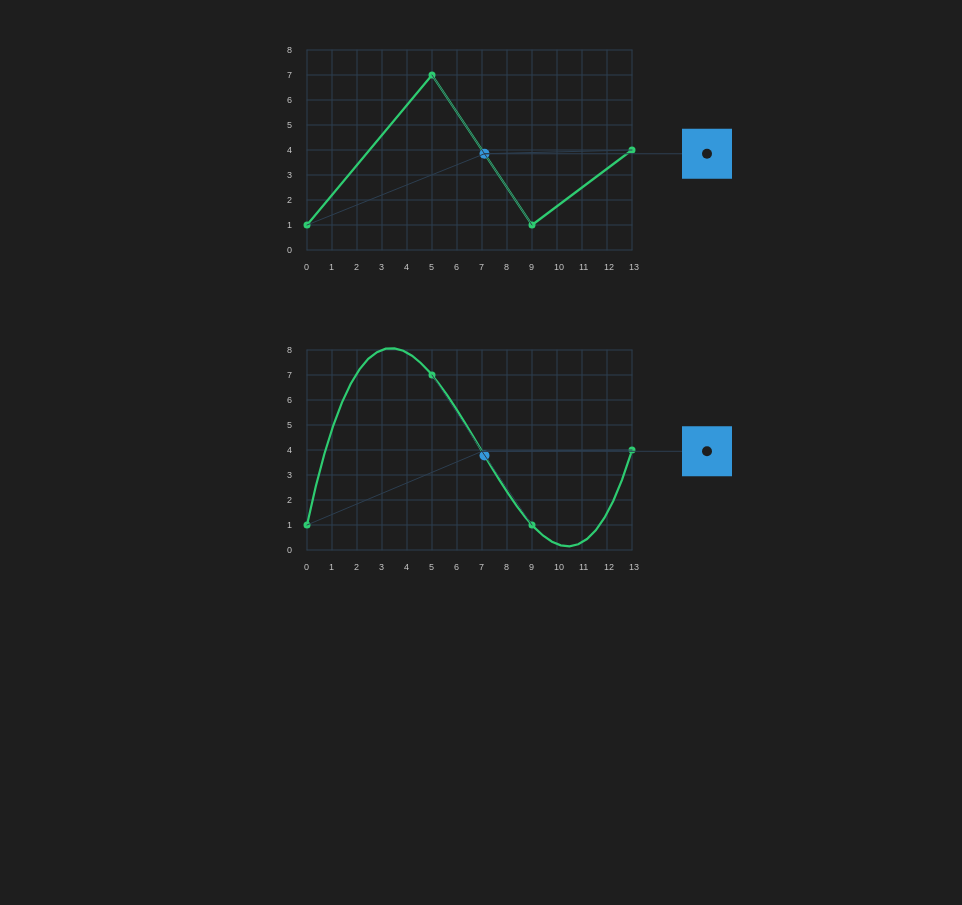
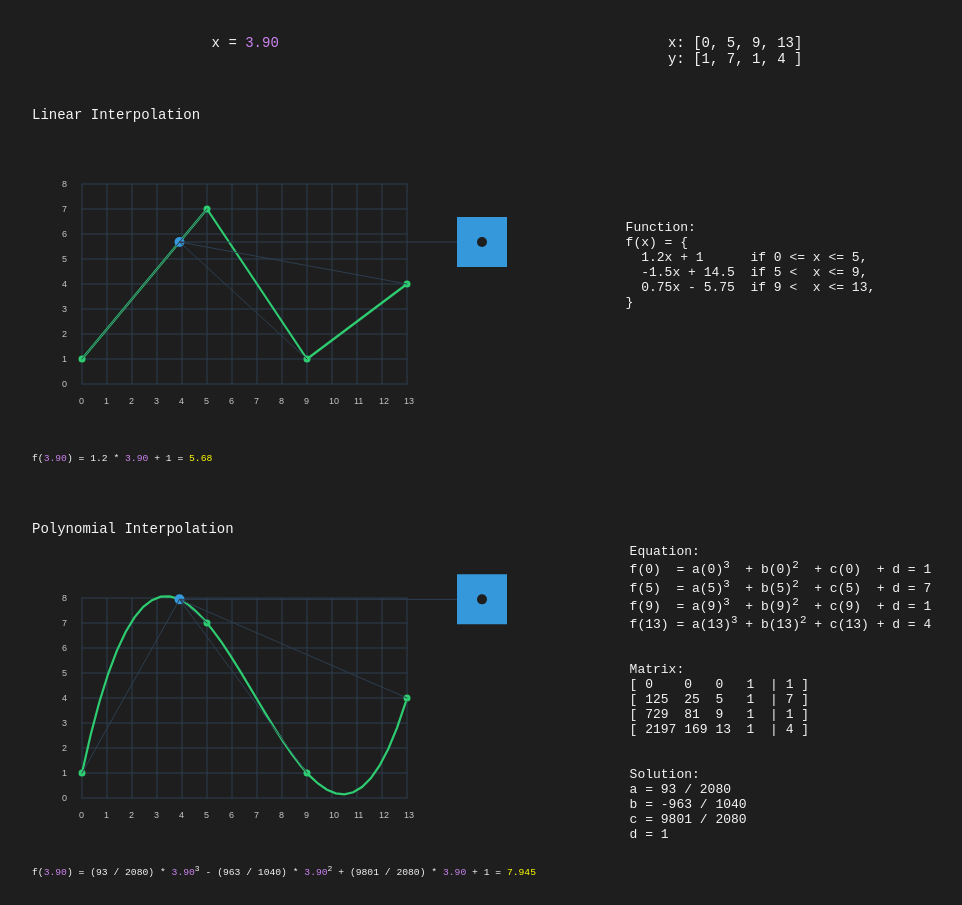
Before and after one commit to mihkuno/INTERPOLY, a website built with Vite: page index.html in a window 1280 px wide. Shown: the whole page, without its empty margins (133-1095 px from the left). Before the commit the page ends 800 px from the top, so only its background shows below. Built offline with nearby package versions, Linux system fonts and the light colour scheme.

Commit message:
added info panel

```diff
--- a/index.html
+++ b/index.html
@@ -7,7 +7,66 @@
     <title>Interpolation</title>
   </head>
   <body>
-    <div id="app"></div>
+    <div id="app">
+
+      <div class="header graph_label">
+          <code id="x_value"></code>
+          <code>
+            x: [0, 5, 9, 13]
+            <br>
+            y: [1, 7, 1, 4 ]
+          </code>
+      </div>
+
+      <div class="graph">
+        <div>
+          <code class="graph_label">Linear Interpolation</code>
+          <div id="linear_graph"></div>
+          <code id="linear_equation" class="equation_label"></code>
+        </div>
+        <div>
+          <pre><code><br><br><br><br><br><br>
+            Function:
+            f(x) = {
+              1.2x + 1      if 0 &lt;= x &lt;= 5,
+              -1.5x + 14.5  if 5 &lt;  x &lt;= 9,
+              0.75x - 5.75  if 9 &lt;  x &lt;= 13,
+            }
+          </code></pre>
+        </div>
+      </div>
+      <div class="graph">
+        <div>
+          <code class="graph_label">Polynomial Interpolation</code>
+          <div id = polynomial_graph></div>
+          <code id="polynomial_equation" class="equation_label"></code>
+        </div>
+        <div>
+          <pre><code>
+            Equation:
+            f(0)  = a(0)<sup>3</sup>  + b(0)<sup>2</sup>  + c(0)  + d = 1
+            f(5)  = a(5)<sup>3</sup>  + b(5)<sup>2</sup>  + c(5)  + d = 7
+            f(9)  = a(9)<sup>3</sup>  + b(9)<sup>2</sup>  + c(9)  + d = 1
+            f(13) = a(13)<sup>3</sup> + b(13)<sup>2</sup> + c(13) + d = 4
+
+
+            Matrix:
+            [ 0    0   0   1  | 1 ]
+            [ 125  25  5   1  | 7 ]
+            [ 729  81  9   1  | 1 ]
+            [ 2197 169 13  1  | 4 ]
+
+
+            Solution:
+            a = 93 / 2080
+            b = -963 / 1040
+            c = 9801 / 2080
+            d = 1
+          </code></pre>
+        </div>
+      </div>
+
+    </div>
     <script type="module" src="/src/main.ts"></script>
   </body>
 </html>
--- a/src/main.ts
+++ b/src/main.ts
@@ -101,7 +101,7 @@ const polynomial_interpolation = (p: p5) => {
     /* create polynomial line */
     p.strokeWeight(2.2);
 
-    // computational expensive
+    // computationally expensive
     // for (let i = 0; i < 13; i += 0.01) {
     //   p.point(cvt_x(i), cvt_y(f(i)));
     // }
@@ -121,22 +121,6 @@ const polynomial_interpolation = (p: p5) => {
     p.strokeWeight(10);
     p.point(cvt_x(x_curr), cvt_y(f(x_curr)));
 
-    if (x_curr >= 12.9) {
-      loop_backwards = true;
-    }
-    else if (x_curr <= 0.05) {
-      loop_backwards = false;
-    }
-
-    // console.log(x_curr.toFixed(2), 0, 13);
-
-    if (loop_backwards) {
-      x_curr -= 0.1;
-    }
-    else {
-      x_curr += 0.1;
-    }
-
     /* create glider line */
     p.stroke('#2c3e50');
     p.strokeWeight(1);
@@ -154,6 +138,31 @@ const polynomial_interpolation = (p: p5) => {
     p.strokeWeight(10);
     p.point(cvt_x(16), cvt_y(f(x_curr)));
 
+
+    const polyfunc_label: HTMLSpanElement = document.querySelector('#polynomial_equation')!;
+    const xvalue_label: HTMLElement = document.querySelector('#x_value')!;
+
+    xvalue_label.innerHTML = `x = <span class="x_val">${x_curr.toFixed(2)}</span>`
+    console.log('hello', cvt_y(f(x_curr)));
+    polyfunc_label.innerHTML = `f(<span class="x_val">${x_curr.toFixed(2)}</span>) = `
+                               +`(93 / 2080) * <span class="x_val">${x_curr.toFixed(2)}</span><sup>3</sup> - `
+                               +`(963 / 1040) * <span class="x_val">${x_curr.toFixed(2)}</span><sup>2</sup> + `
+                               +`(9801 / 2080) * <span class="x_val">${x_curr.toFixed(2)}</span> + `
+                               +`1 = <span class="y_val">${f(x_curr).toFixed(3)}</span>`;
+
+    if (x_curr >= 12.9) {
+      loop_backwards = true;
+    }
+    else if (x_curr <= 0.05) {
+      loop_backwards = false;
+    }
+
+    if (loop_backwards) {
+      x_curr -= 0.1;
+    }
+    else {
+      x_curr += 0.1;
+    }
   }
 }
 
@@ -213,10 +222,7 @@ const linear_interpolation = (p: p5) => {
 
 
     /* create glider */
-
     // [0, 1], [5, 7], [9, 1], [13, 4]
-
-
     console.log(x_curr.toFixed(2), vertices[nextVertice][0]);
 
     if (!loop_backwards && x_curr > vertices[nextVertice+1][0]) {
@@ -229,6 +235,15 @@ const linear_interpolation = (p: p5) => {
     const m = (vertices[nextVertice+1][1] - vertices[nextVertice][1])  / (vertices[nextVertice+1][0] - vertices[nextVertice][0]);
     const b = (-1 * m * vertices[nextVertice][0]) + vertices[nextVertice][1];
     const f = (x: number) => (m * x) + b;
+
+    const linearfunc_label: HTMLElement = document.querySelector('#linear_equation')!;
+    linearfunc_label.innerHTML = (b < 0)
+                                    ? `f(<span class='x_val'>${x_curr.toFixed(2)}</span>) = `
+                                      +`${m} * <span class="x_val">${x_curr.toFixed(2)}</span> - `
+                                      +`${Math.abs(b)} = <span class="y_val">${f(x_curr).toFixed(2)}</span>`
+                                    : `f(<span class="x_val">${x_curr.toFixed(2)}</span>) = `
+                                      +`${m} * <span class="x_val">${x_curr.toFixed(2)}</span> + `
+                                      +`${b} = <span class="y_val">${f(x_curr).toFixed(2)}</span>`;
 
     p.stroke('#3498db');
     p.strokeWeight(10);
@@ -258,6 +273,8 @@ const linear_interpolation = (p: p5) => {
   }
 }
 
-const app: HTMLDivElement = document.querySelector('#app')!;
-new p5(linear_interpolation, app);
-new p5(polynomial_interpolation, app);
+const linear_graph: HTMLDivElement = document.querySelector('#linear_graph')!;
+const polynomial_graph: HTMLDivElement = document.querySelector('#polynomial_graph')!;
+
+new p5(linear_interpolation, linear_graph);
+new p5(polynomial_interpolation, polynomial_graph);
--- a/src/style.css
+++ b/src/style.css
@@ -2,10 +2,48 @@ html, body {
   margin: 0;
   padding: 0;
   background-color: rgb(30, 30, 30);
+  color: whitesmoke;
+  font-family: 'Segoe UI', Tahoma, Geneva, Verdana, sans-serif;
+}
+
+#app {
+  margin: auto;
+  margin-top: 25px;
   display: flex;
+  flex-direction: column;
   justify-content: center;
+  width: 1000px;
+}
+
+.graph {
+  padding: 25px;
+  display: flex;
+  justify-content: left;
+}
+
+.graph_label {
+  font-size: 14px;
+}
+
+.equation_label {
+  font-size: 9.7px;
+}
+
+.x_val {
+  color: #cd84f1;
+}
+
+.y_val {
+  color: yellow;
+}
+
+.header {
+  display: flex;
+  justify-content: space-around;
+  padding: 10px;
 }
 
 canvas {
   display: block;
+  padding: 10px 0;
 }
```
